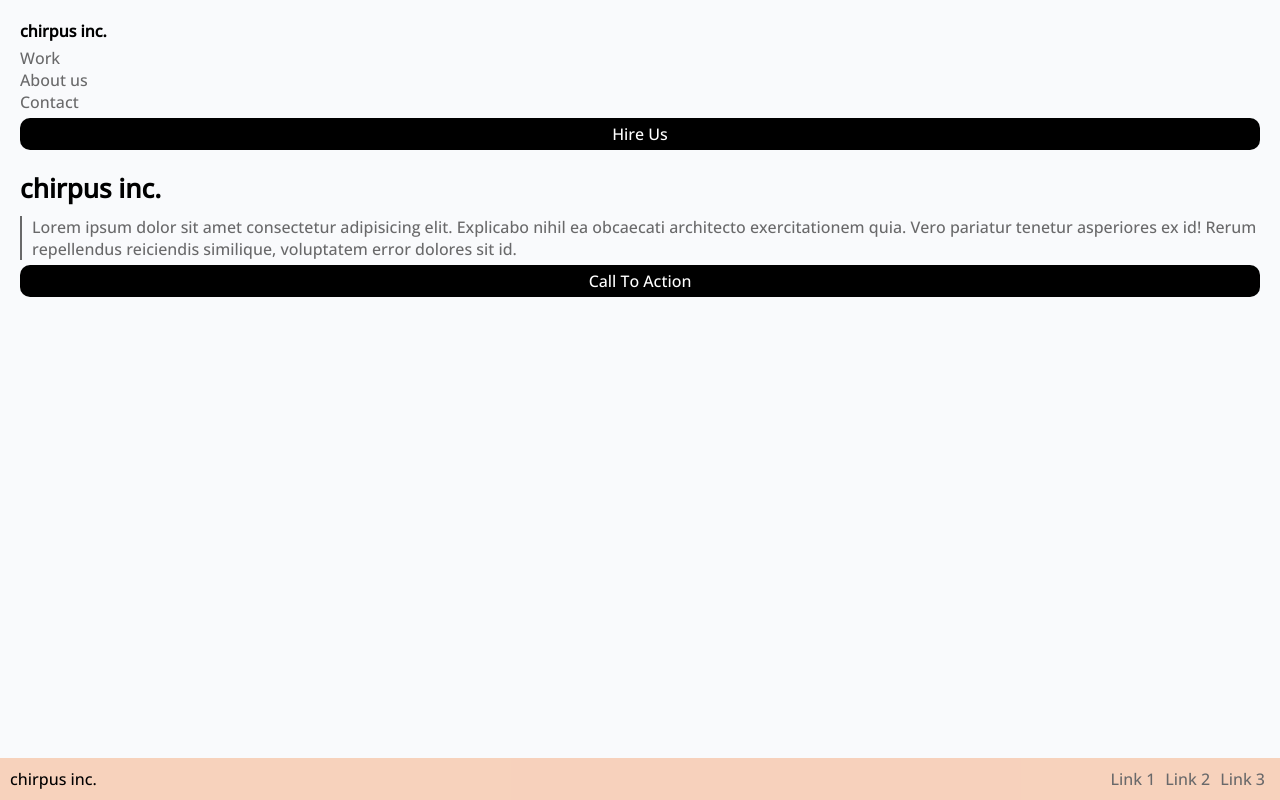
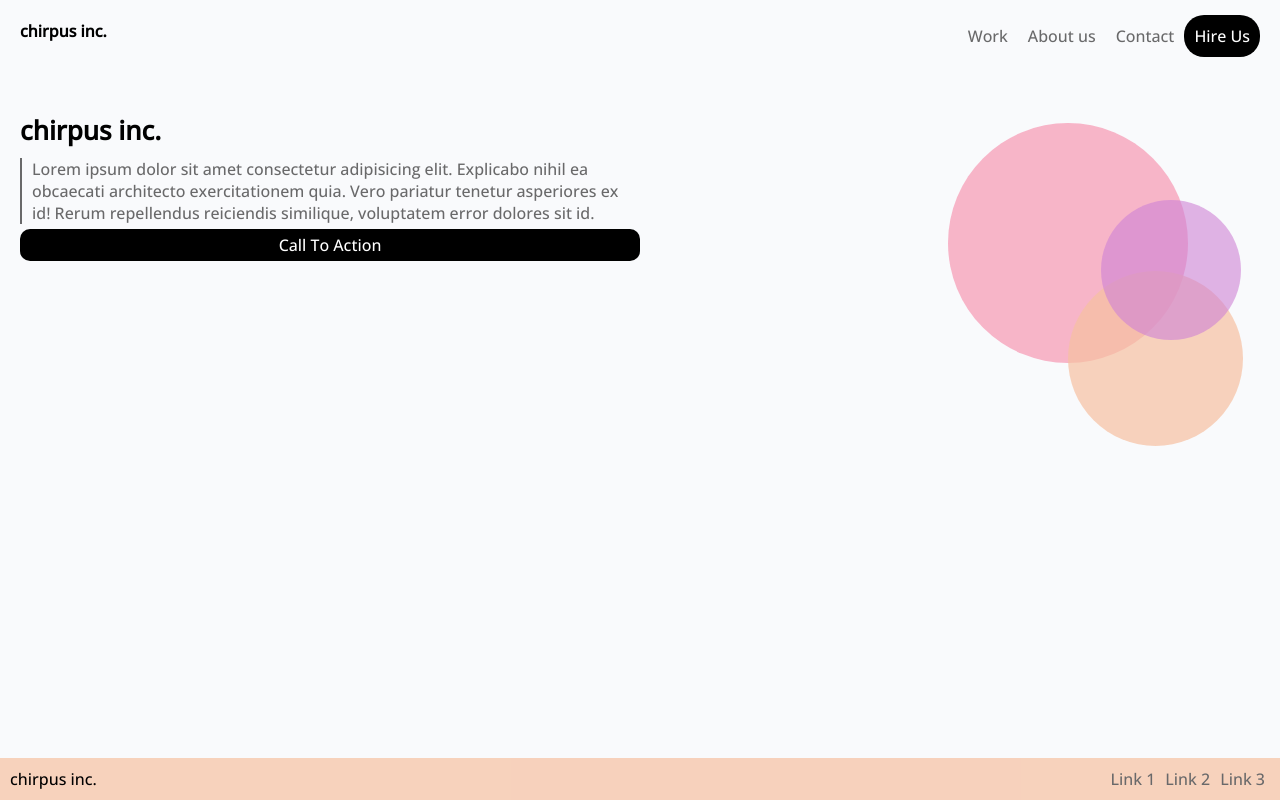
Before and after one commit to patelany/html-css-lab1, a plain HTML site: page index.html in a window 1280 px wide. Drawn offline with nearby package versions, Linux system fonts and the light colour scheme.

Commit message:
added responsive design

```diff
--- a/index.html
+++ b/index.html
@@ -31,11 +31,19 @@
         </nav>
     </header>
     <main>
-        <h2 class="chirpus">chirpus inc.</h2>
-        <p>
-            Lorem ipsum dolor sit amet consectetur adipisicing elit. Explicabo nihil ea obcaecati architecto exercitationem quia. Vero pariatur tenetur asperiores ex id! Rerum repellendus reiciendis similique, voluptatem error dolores sit id.
-        </p>
-        <a  class="call-to-action" href="#">Call To Action</a>
+        <section class="left">
+            <h2 class="chirpus">chirpus inc.</h2>
+            <p>
+                Lorem ipsum dolor sit amet consectetur adipisicing elit. Explicabo nihil ea obcaecati architecto exercitationem quia. Vero pariatur tenetur asperiores ex id! Rerum repellendus reiciendis similique, voluptatem error dolores sit id.
+            </p>
+            <a  class="call-to-action" href="#">Call To Action</a>
+
+        </section>
+        <section class="circles-container">
+            <div class="circle big"></div>
+            <div class="circle medium"></div>
+            <div class="circle small"></div>
+        </section>
     </main>
     <footer>
         <p class="chirpus">chirpus inc.</p>
--- a/style.css
+++ b/style.css
@@ -1,5 +1,9 @@
 /* resets where there was default margin or padding*/
-body, h1, h2, p, ul {
+body,
+h1,
+h2,
+p,
+ul {
   margin: 0;
   padding: 0;
 }
@@ -7,7 +11,6 @@ body, h1, h2, p, ul {
 * {
   color: #69696a;
 }
-
 
 body {
   background-color: #f9fafc;
@@ -19,7 +22,6 @@ h1 {
   font-size: 16px;
 }
 
-
 .header-nav ul {
   margin: 5px 0;
 }
@@ -29,7 +31,7 @@ h1 {
   list-style: none;
 }
 
-.header-nav .hire-us{
+.header-nav .hire-us {
   list-style: none;
   text-align: center;
   width: 100%;
@@ -91,3 +93,64 @@ footer {
 .chirpus {
   color: #000;
 }
+
+@media only screen and (min-width: 768px) {
+  main {
+    display: flex;
+    justify-content: space-between;
+  }
+  header{
+    display: flex;
+    justify-content: space-between;
+  }
+  .header-nav ul {
+    display: flex;
+  }
+
+  .header-nav a {
+    padding: 10px;
+  }
+
+  .hire-us {
+    transform: translateY(-15px);
+    border-radius: 20px;
+  }
+
+  .left {
+    width: 50%;
+  }
+
+  .circle {
+    position: relative;
+
+  }
+
+  .big {
+    background-color: rgba(247, 136, 167, 0.6);
+    width: 240px;
+    height: 240px;
+    border-radius: 100%;
+    top: 5%;
+    right: 30%;
+  }
+
+  .medium {
+    background-color: rgba(247, 193, 162, 0.7);
+    width: 175px;
+    height: 175px;
+    border-radius: 100%;
+    left: 20%;
+    bottom: 17%;
+  }
+
+  .small {
+    background-color: rgba(207, 130, 213, 0.6);
+    width: 140px;
+    height: 140px;
+    border-radius: 100%;
+    position: absolute;
+    top: 25%;
+    left: 86%;
+
+  }
+}
```
Lines whose indentation alone changed are shown as unchanged.
